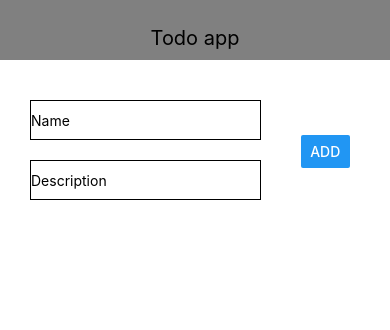
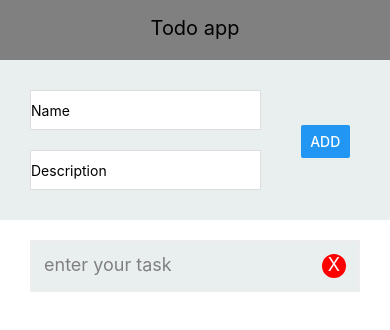
Before and after one commit to EvtushevskayaSveta/ToDo, a React Native app: screen / in a window 390 px wide. Shown: the top 330 px of the page. Built offline with nearby package versions, Linux system fonts and the light colour scheme.

Commit message:
modified removeTodo

```diff
--- a/App.js
+++ b/App.js
@@ -5,13 +5,14 @@ import Navbar from './to_do/Navbar';
 import Todo from './to_do/Todo';
 
 const App = () => {
-  const [todos, setTodos] = React.useState([]);
+  const [todos, setTodos] = React.useState([
+    {id: Date.now().toString(), title: 'enter your task'},
+  ]);
   const addTodo = title => {
     setTodos(prev => [
       ...prev,
       {
         id: Date.now().toString(),
-        complited: false,
         title,
       },
     ]);
@@ -23,15 +24,18 @@ const App = () => {
   return (
     <SafeAreaView>
       <Navbar title="Todo app" />
+      <View style={styles.todo}>
         <View style={styles.container}>
           <TodoList todos={todos} onSubmit={addTodo} />
+        </View>
+      </View>
       <FlatList
+        style={styles.container}
         data={todos}
         keyExtractor={item => item.id.toString()}
         renderItem={({item}) => (
           <Todo todo={item} onRemove={removeTodo} />
         )}></FlatList>
-      </View>
     </SafeAreaView>
   );
 };
@@ -41,6 +45,9 @@ const styles = StyleSheet.create({
     paddingHorizontal: 30,
     paddingVertical: 20,
   },
+  todo: {
+    backgroundColor: '#e9eeef',
+  },
 });
 
 export default App;
--- a/to_do/Navbar.js
+++ b/to_do/Navbar.js
@@ -13,8 +13,7 @@ const styles = StyleSheet.create({
     alignItems: 'center',
     justifyContent: 'flex-end',
     backgroundColor: '#808080',
-    paddingBottom: 10,
-    marginBottom: 10,
+    paddingBottom: 20,
   },
   text: {
     fontSize: 20,
--- a/to_do/Todo.js
+++ b/to_do/Todo.js
@@ -2,25 +2,45 @@ import React from 'react';
 import {View, Text, StyleSheet, TouchableOpacity} from 'react-native';
 
 const Todo = ({todo, onRemove}) => {
-  const longPressHandler = () => {
+  const pressHandler = () => {
     onRemove(todo.id);
   };
   return (
-    <TouchableOpacity onLongPress={longPressHandler}>
-      <View style={styles.row}>
-        <Text>{todo.title}</Text>
-      </View>
-    </TouchableOpacity>
+    <View style={styles.todoContainer}>
+      <Text style={styles.todoText}>{todo.title}</Text>
+      <TouchableOpacity onPress={pressHandler} style={styles.todoDelete}>
+        <Text style={styles.todoDeleteText}>X</Text>
+      </TouchableOpacity>
+    </View>
   );
 };
 
 const styles = StyleSheet.create({
-  row: {
+  todoContainer: {
     flexDirection: 'row',
+    justifyContent: 'space-between',
+    marginBottom: 8,
     alignItem: 'center',
     borderColor: '#eee',
     borderWidth: 2,
-    padding: 15,
+    padding: 12,
+    backgroundColor: '#e9eeef',
+  },
+  todoText: {
+    fontSize: 18,
+    color: '#808080',
+  },
+  todoDelete: {
+    height: 24,
+    width: 24,
+    backgroundColor: 'red',
+    borderRadius: 12,
+    alignSelf: 'center',
+  },
+  todoDeleteText: {
+    fontSize: 18,
+    color: 'white',
+    alignSelf: 'center',
   },
 });
 
--- a/to_do/TodoList.js
+++ b/to_do/TodoList.js
@@ -6,6 +6,7 @@ import {
   StyleSheet,
   Button,
   SafeAreaView,
+  TouchableOpacity,
 } from 'react-native';
 
 const TodoList = ({onSubmit}) => {
@@ -17,7 +18,7 @@ const TodoList = ({onSubmit}) => {
       setValue('');
       setDescr('');
     } else {
-      Alert.alert('enter the case name');
+      Alert.alert('enter the task name and description');
     }
   };
   return (
@@ -38,9 +39,9 @@ const TodoList = ({onSubmit}) => {
         onChangeText={setDescr}
         value={descr}
       />
-      <View style={styles.button}>
+      <TouchableOpacity style={styles.button}>
         <Button title="add" onPress={pressHandler} />
-      </View>
+      </TouchableOpacity>
     </SafeAreaView>
   );
 };
@@ -52,6 +53,8 @@ const styles = StyleSheet.create({
     marginTop: 10,
     marginBottom: 10,
     borderWidth: 1,
+    borderColor: '#ddd',
+    backgroundColor: '#FFFFFF',
   },
   button: {
     width: '15%',
```
Lines whose indentation alone changed are shown as unchanged.
